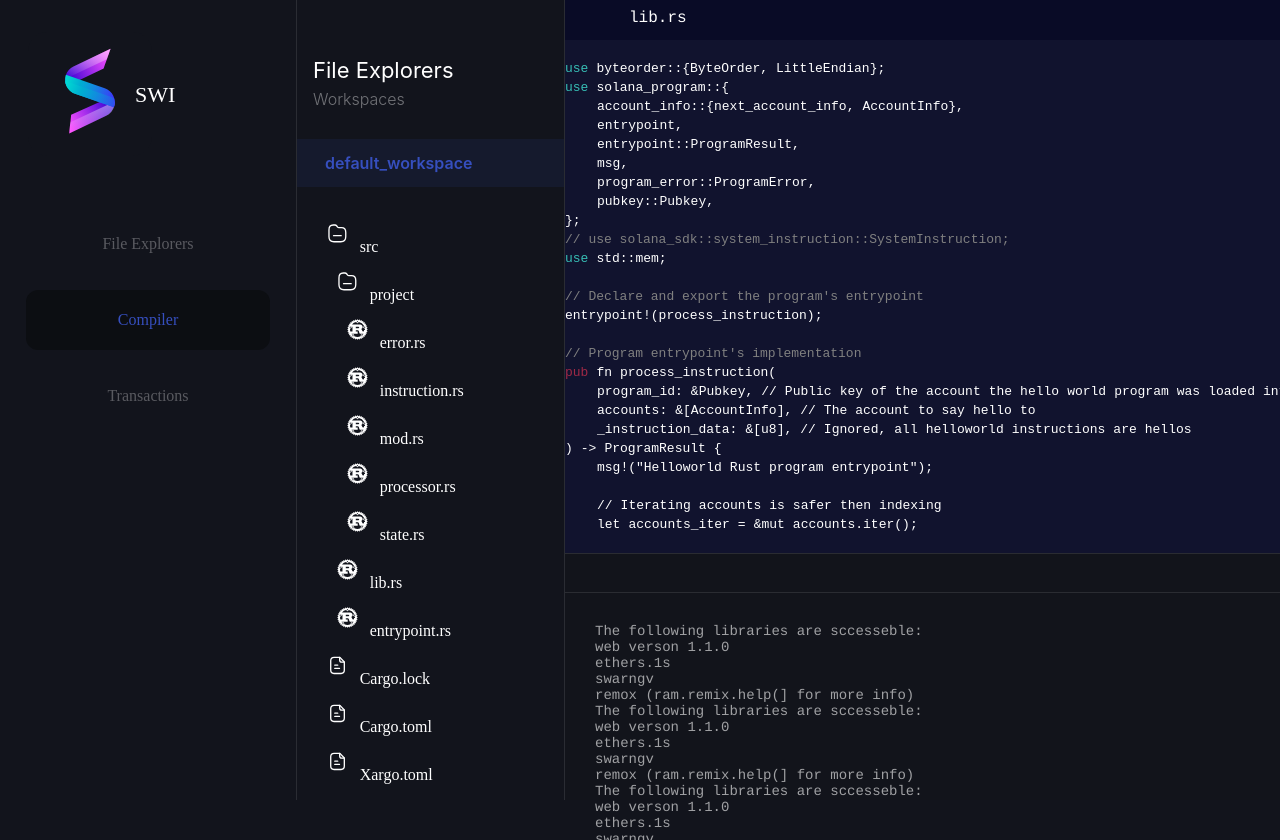
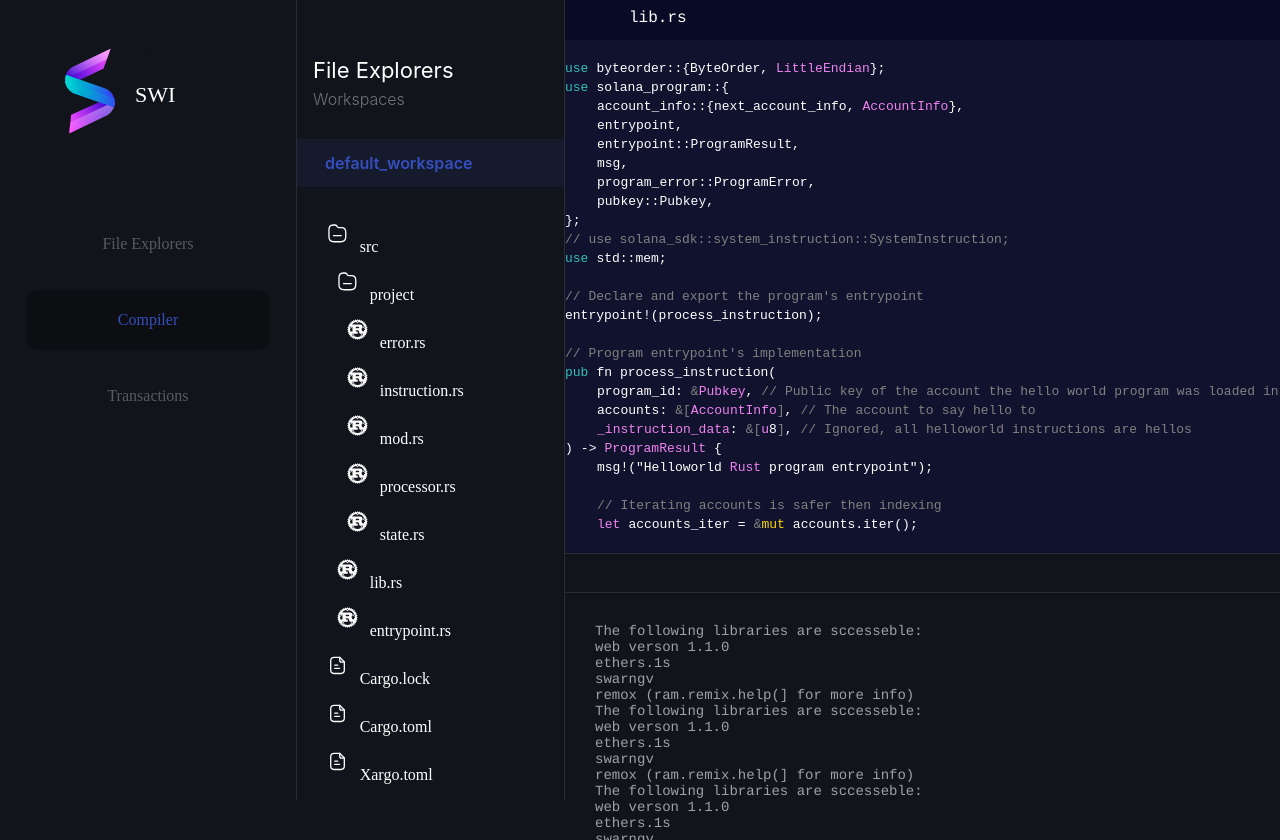
Before and after one commit to S-W-I/swi-frontend, a Next.js app: page /main in a window 1280 px wide. Built offline with nearby package versions, Linux system fonts and the light colour scheme.

Commit message:
Add wrong styling

```diff
--- a/src/components/core/editing/EditBody/index.tsx
+++ b/src/components/core/editing/EditBody/index.tsx
@@ -14,12 +14,20 @@ import {
 } from "./styled";
 
 class EditViewColors {
+  static Default = "white";
   static Class = "violet";
   static DeclarationKeyword = "rgb(55, 190, 181)";
   static FnName = "rgb(17, 166, 193)";
   static Variable = "rgb(159, 41, 70)";
   static Commented = "gray";
+  static Ref = "gold";
 }
+
+const isAlphabetCharacter = (charCode: number) => {
+  return (
+    (charCode >= 65 && charCode <= 90) || (charCode >= 97 && charCode <= 122)
+  );
+};
 
 const MainTextArea: React.FC<{ code: string }> = (props) => {
   if (!props.code) {
@@ -27,6 +35,7 @@ const MainTextArea: React.FC<{ code: string }> = (props) => {
   }
 
   const splittedCode = props.code.split("\n");
+
   const html = splittedCode.map((line) => {
     if (line.slice(0, 2) === "//") {
       return (
@@ -37,41 +46,103 @@ const MainTextArea: React.FC<{ code: string }> = (props) => {
         </StyledMainTextAreaLine>
       );
     }
+
+    let isCommentedLine = false;
+
     const lineByWords = line.split(" ").map((word, i, words) => {
       let color = "white";
       const [prev, next] = [words[i - 1], words[i + 1]];
 
-      if (["impl", "pub"].includes(word)) {
-        color = EditViewColors.Variable;
+      // if (prev && isAlphabetCharacter(prev.charCodeAt(0)) && word === "!" && next && next === )
+
+      if (isCommentedLine) {
+        return (
+          <StyledMainTextAreaWord color={EditViewColors.Commented}>
+            {word}
+          </StyledMainTextAreaWord>
+        );
       }
-      if (["use", "crate"].includes(word)) {
+      if ("//" === word) {
+        isCommentedLine = true;
+        return (
+          <StyledMainTextAreaWord color={EditViewColors.Commented}>
+            {word}
+          </StyledMainTextAreaWord>
+        );
+      }
+      if ("let" === word) {
+        return (
+          <StyledMainTextAreaWord color={EditViewColors.Class}>
+            {word}
+          </StyledMainTextAreaWord>
+        );
+      }
+
+      if ("&mut" === word) {
+        return [
+          <StyledMainTextAreaWord indistinct color={EditViewColors.Commented}>
+            &
+          </StyledMainTextAreaWord>,
+          <StyledMainTextAreaWord color={EditViewColors.Ref}>
+            mut
+          </StyledMainTextAreaWord>,
+        ];
+      }
+      if (["!=", "==", "<", ">", "<=", ">="].includes(word)) {
+        const [left, right] = word.split("");
+        return [
+          <StyledMainTextAreaWord indistinct color={EditViewColors.Ref}>
+            {left}
+          </StyledMainTextAreaWord>,
+          <StyledMainTextAreaWord color={EditViewColors.Ref}>
+            {right}
+          </StyledMainTextAreaWord>,
+        ];
+      }
+
+      if (["impl", "pub", "use", "crate"].includes(word)) {
         color = EditViewColors.DeclarationKeyword;
+      }
+      if (word[0] && word[0] === word[0].toUpperCase()) {
+        const color = EditViewColors.Class;
+
+        return [
+          word.split("").map((x) => {
+            if (["[", "]", "&"].includes(x)) {
+              return (
+                <StyledMainTextAreaWord
+                  indistinct
+                  color={EditViewColors.Commented}
+                >
+                  {x}
+                </StyledMainTextAreaWord>
+              );
+            }
+
+            if (isAlphabetCharacter(x.charCodeAt(0)) || x === "_") {
+              return (
+                <StyledMainTextAreaWord indistinct color={color}>
+                  {x}
+                </StyledMainTextAreaWord>
+              );
+            }
+            return (
+              <StyledMainTextAreaWord indistinct color={EditViewColors.Default}>
+                {x}
+              </StyledMainTextAreaWord>
+            );
+          }),
+          <StyledMainTextAreaWord
+            color={EditViewColors.Default}
+          ></StyledMainTextAreaWord>,
+        ];
+        // <StyledMainTextAreaWord color={color}>{word}</StyledMainTextAreaWord>
       }
 
       if (["("].includes(word)) {
-        color = EditViewColors.DeclarationKeyword;
-      }
-      // '::ProgramError' pattern
-      if (word.includes("::")) {
-        // color = EditViewColors.Class
-        // const path = word.split("::");
-        // return (
-        //   path.map((pX, pI, pA) => {
-        //     if (pA.length - 1 === pI) {
-        //       return [
-        //         <StyledMainTextAreaWord color={"white"}>
-        //           ::
-        //         </StyledMainTextAreaWord>,
-        //         <StyledMainTextAreaWord color={EditViewColors.Class}>
-        //           {pX}
-        //         </StyledMainTextAreaWord>,
-        //       ];
-        //     }
-        //     <StyledMainTextAreaWord color={"white"}>
-        //       {pX}
-        //     </StyledMainTextAreaWord>;
-        //   })
-        // );
+        <StyledMainTextAreaWord color={EditViewColors.FnName}>
+          {word}
+        </StyledMainTextAreaWord>;
       }
 
       return (
--- a/src/components/core/editing/EditBody/styled.ts
+++ b/src/components/core/editing/EditBody/styled.ts
@@ -96,5 +96,6 @@ export const StyledMainTextAreaLine = styled.div`
 export const StyledMainTextAreaWord = styled.span`
   // background: green;
   color: ${(props) => props.color};
-  margin-right: 8px;
+  // margin-right: 8px;
+  margin-right: ${(props) => (!props.indistinct ? "8px" : "")};
 `;
```
